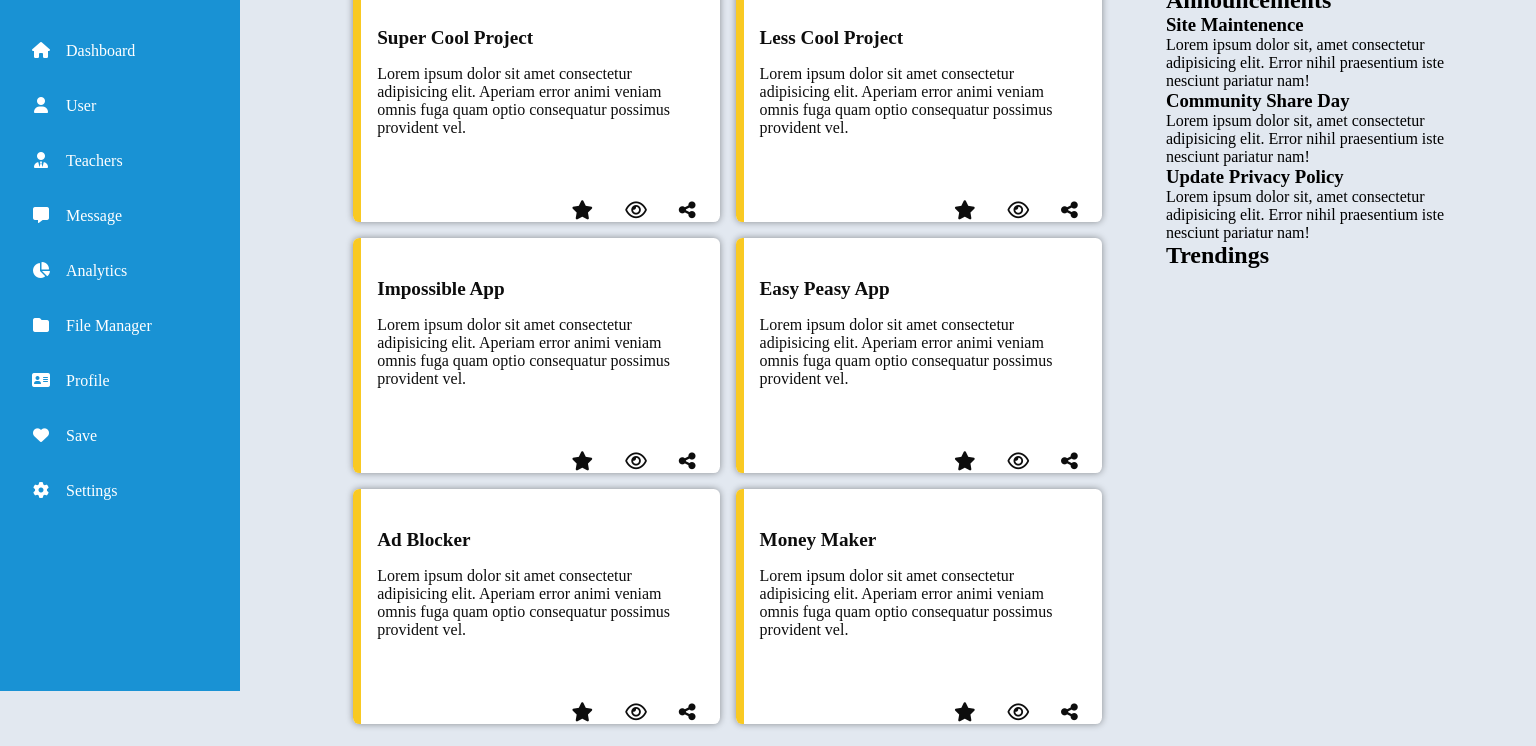
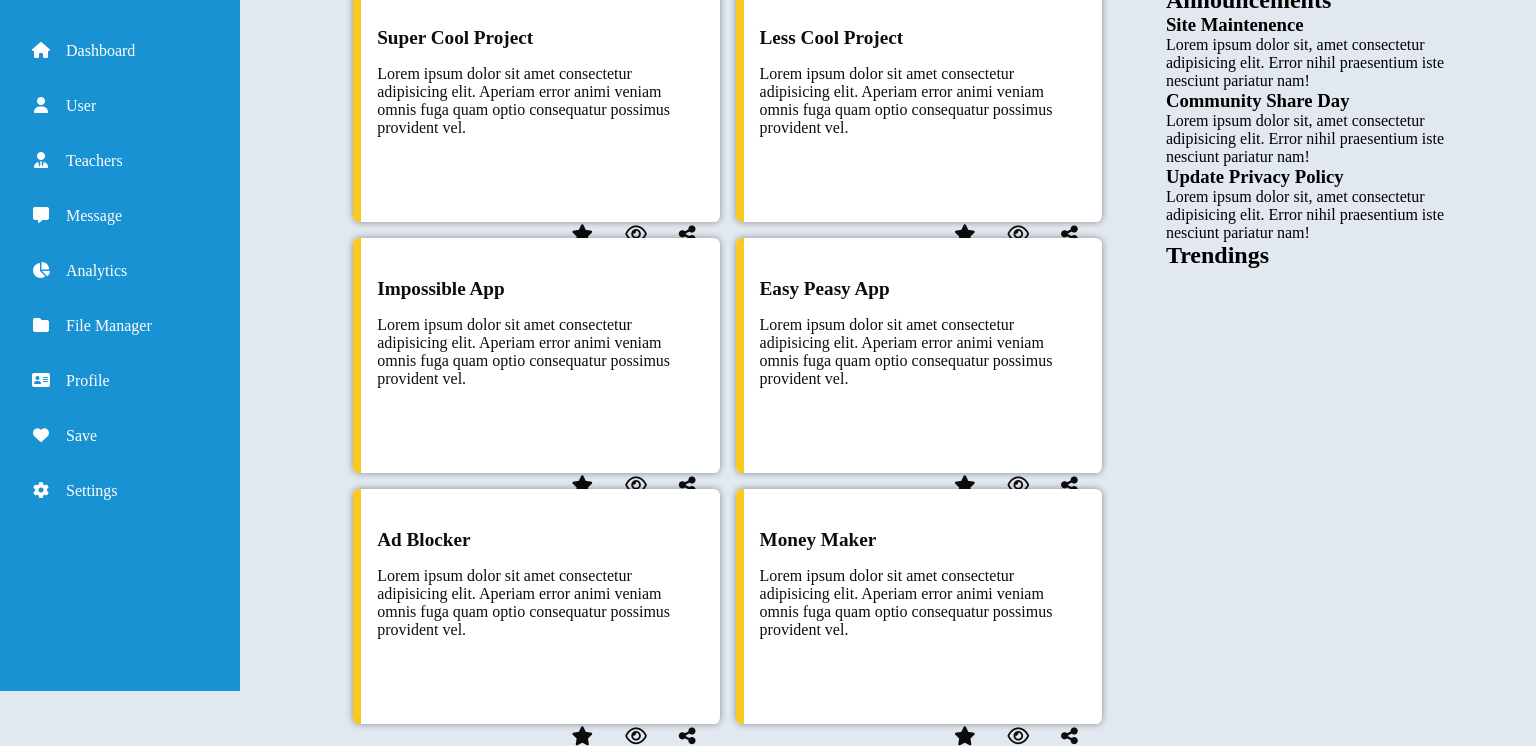
Before and after one commit to springboot20/Student-portal, a plain HTML site: page dashboard.html in a window 1536 px wide. Shown: the part 109-855 px from the top of the page. Drawn offline with Linux system fonts and the light colour scheme; a web font is replaced by a local one.

Commit message:
dashboard.css file modified
Signed-off-by: Yunus Abbas Opeyemi <opeyemiakanbi328@gmail.com>

```diff
--- a/css/dash-board.css
+++ b/css/dash-board.css
@@ -823,7 +823,7 @@ input[type="checkbox"]:checked::after {
   }
 
   .main-skill-container .card .card-icons {
-    margin-top: 4rem;
+    margin-top: 5.5rem;
   }
 
   .main-skill-container .card {
```
